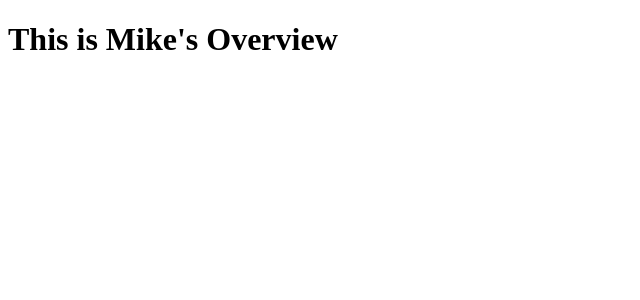
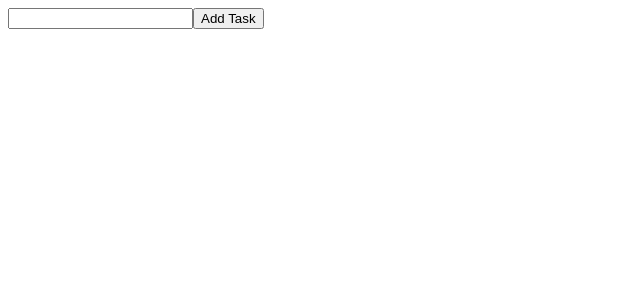
Before and after one commit to msespos/task-app, a React (Create React App) app: page / in a window 1280 px wide. Shown: the top 300 px of the page, without its empty margins (0-640 px from the left). Built offline with nearby package versions, Linux system fonts and the light colour scheme.

Commit message:
Create working version meeting basic project requirements

```diff
--- a/src/App.js
+++ b/src/App.js
@@ -1,11 +1,46 @@
 import Overview from './components/Overview';
+import React, { Component } from 'react';
 
-function App() {
-  return (
-    <div>
-      <Overview name="Mike" />
-    </div>
-  );
+class App extends Component {
+  constructor(props) {
+    super(props);
+
+    this.state = {
+      taskArray: [],
+      userInput: "",
+    }
+
+    this.addTask = this.addTask.bind(this);
+    this.handleChange = this.handleChange.bind(this);
+    this.handleSubmit = this.handleSubmit.bind(this);
+  }
+
+  addTask() {
+    this.setState({
+      taskArray: this.state.taskArray.concat(this.state.userInput)
+    });
+  }
+
+  handleChange(event) {
+    this.setState({userInput: event.target.value});
+    console.log(this.state.userInput);
+  }
+
+  handleSubmit(event) {
+    event.preventDefault();
+  }
+
+  render() {
+    return (
+      <div>
+        <form onSubmit={this.handleSubmit}>
+          <input type="text" defaultValue={this.state.userInput} onChange={this.handleChange} />
+          <button onClick={this.addTask}>Add Task</button>
+        </form>
+        <Overview tasks={this.state.taskArray} />
+      </div>
+    );
+  };
 }
 
 export default App;
--- a/src/components/Overview.js
+++ b/src/components/Overview.js
@@ -2,7 +2,15 @@ import React, { Component } from 'react';
 
 class Overview extends Component {
   render() {
-    return <h1>This is {this.props.name}'s Overview</h1>
+    return (
+      <div>
+        {
+          this.props.tasks.map((task, index) => {
+            return <p key={index}>{"Task #" + (index + 1) + ": " + task}</p>
+          })
+        }
+      </div>
+    )
   }
 }
 
```
